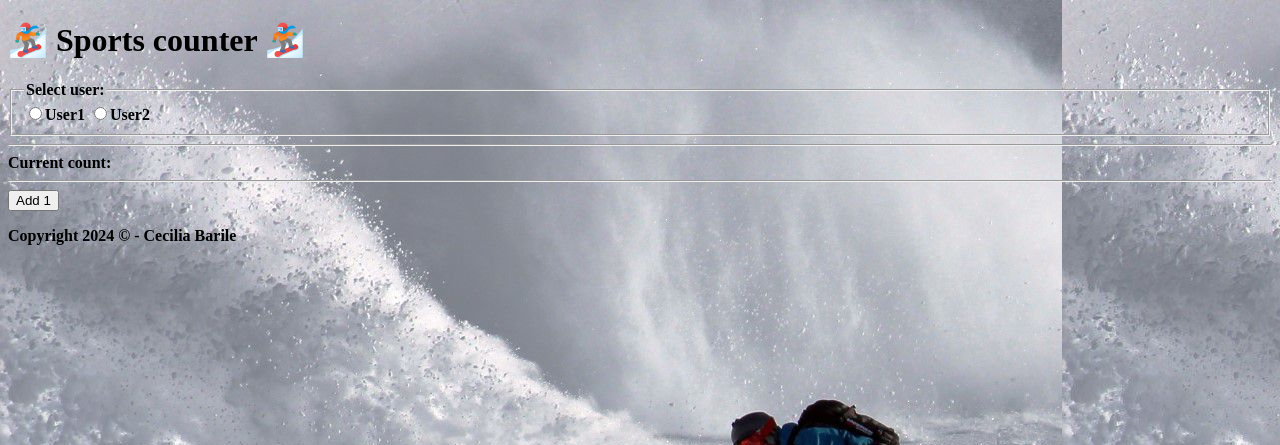
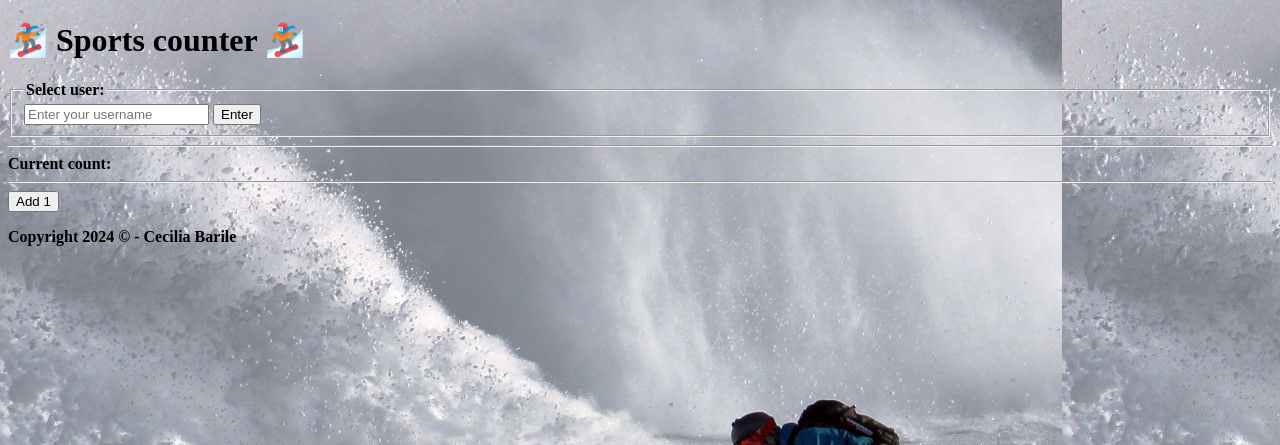
Before and after one commit to Cecilia-bot/sport_counter, a Flask app: page / in a window 1280 px wide. Shown: the top 445 px of the page. Run offline with Flask 3, Linux system fonts and the light colour scheme.

Commit message:
SC-18: Improvement: replace radio button with input field

```diff
--- a/static/scripts/app.js
+++ b/static/scripts/app.js
@@ -1,10 +1,15 @@
 $(document).ready(function () {
-    $("input[name='users']").click(function () {
-        var selectedOption = $(this).val(); // Get the value of the clicked radio button
+    $("button[id='select_user']").click(function (event) {
+        event.preventDefault(); // Prevent the page from refreshing
+        var username = $("input[name='users']").val(); // Get the value of the input field
+        if (!username) {
+            alert("Please type a username.");
+            return;
+        }
         $.ajax({
             url: "http://127.0.0.1:5000/",
             type: "POST",
-            data: { users: selectedOption, action: "select_user" },
+            data: { users: username, action: "select_user" },
             success: function (response) {
                 // Update the HTML with the new data returned by the server
                 $("#counter").text(response.counter);
@@ -14,17 +19,17 @@ $(document).ready(function () {
             }
         });
     });
-    $("button[name='action']").click(function (event) {
+    $("button[id='add_user']").click(function (event) {
         event.preventDefault(); // Prevent the page from refreshing
-        var selectedOption = $("input[name='users']:checked").val();
-        if (!selectedOption) {
-            alert("Please select a user before adding.");
+        var username = $("input[name='users']").val();
+        if (!username) {
+            alert("Please type a username before adding.");
             return;
         }
         $.ajax({
             url: "http://127.0.0.1:5000/",
             type: "POST",
-            data: { users: selectedOption, action: "add" },
+            data: { users: username, action: "add" },
             success: function (response) {
                 // Update the HTML with the new data returned by the server
                 $("#counter").text(response.counter);
--- a/templates/index.html
+++ b/templates/index.html
@@ -13,14 +13,13 @@
             <form>
                 <fieldset>
                     <legend>Select user:</legend>
-                    <!-- name="users" makes you select only one user per time-->
-                    <label><input id="User1" type="radio" name="users" value="User1" {% if user == "User1" %}checked{% endif %}>User1</label>
-                    <label><input id="User2" type="radio" name="users" value="User2" {% if user == "User2" %}checked{% endif %}>User2</label>
+                    <input type="text" placeholder="Enter your username" name="users">
+                    <button value="select_user" name="action" id="select_user">Enter</button>
                 </fieldset>
                 <hr class="dashed">
                 <label>Current count: </label><label id="counter"></label>
                 <hr class="dashed">
-                <button value="add" name="action">Add 1</button>
+                <button value="add" name="action" id="add_user">Add 1</button>
             </form>
         </section>
     </main>
```
